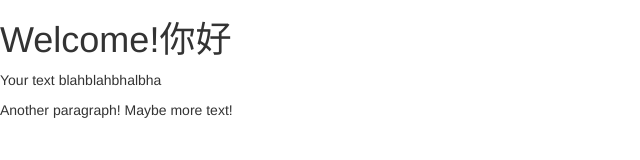
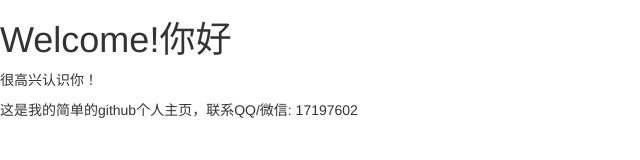
Before and after one commit to kevinqqnj/kevinqqnj.github.com, a plain HTML site: page index.html in a window 1280 px wide. Shown: the whole page, without its empty margins (0-640 px from the left). Drawn offline with nearby package versions, Linux system fonts and the light colour scheme.

Commit message:
Update index.html

```diff
--- a/index.html
+++ b/index.html
@@ -9,7 +9,7 @@
 </head>
 <body>
   <h1>Welcome!你好</h1>
-  <p>Your text blahblahbhalbha</p>
-  <p>Another paragraph!  Maybe more text!</p>
+  <p>很高兴认识你！</p>
+  <p>这是我的简单的github个人主页，联系QQ/微信: 17197602</p>
 </body>
 </html>
```
